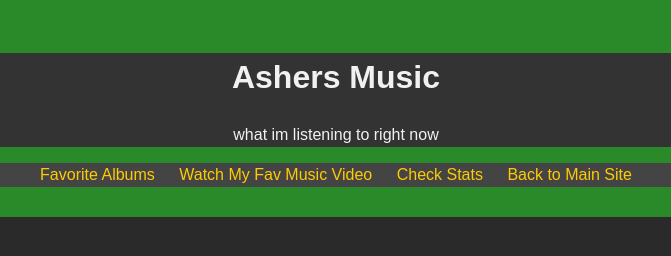
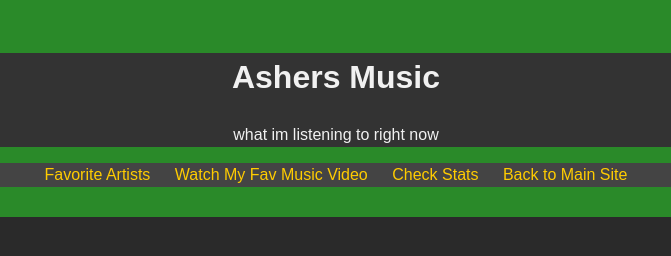
Before and after one commit to ashergough/asher-website, a plain HTML site: page scratch.html in a window 1280 px wide. Shown: the top 256 px of the page, 304-975 px from the left. Drawn offline with Linux system fonts and the light colour scheme.

Commit message:
Update scratch.html

```diff
--- a/scratch.html
+++ b/scratch.html
@@ -14,7 +14,7 @@
   </div>
 
   <div class="nav">
-    <a href="#gear">Favorite Albums</a>
+    <a href="#gear">Favorite Artists</a>
     <a href="#video">Watch My Fav Music Video</a>
     <a href="#graph">Check Stats</a>
     <a href="index.html">Back to Main Site</a>
```
